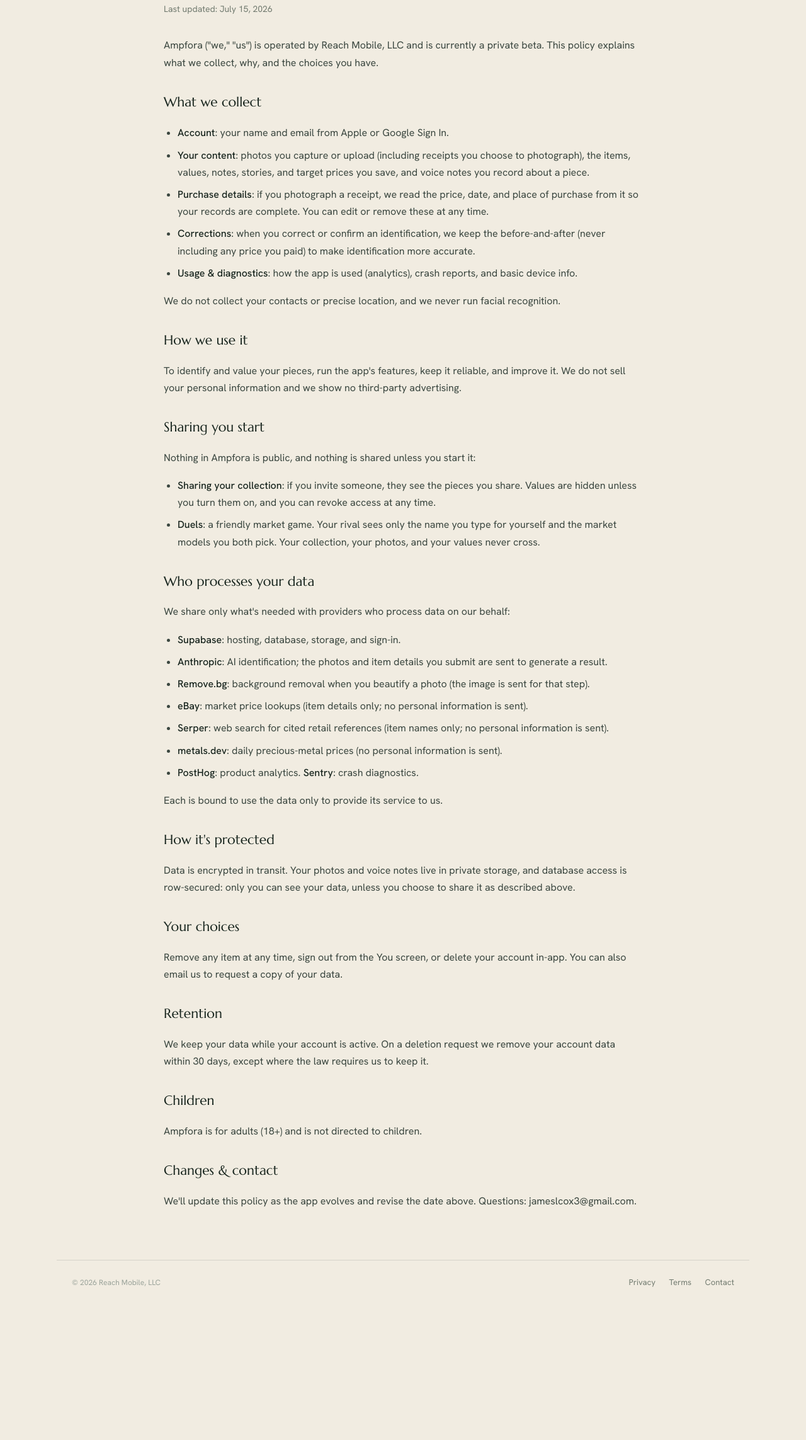
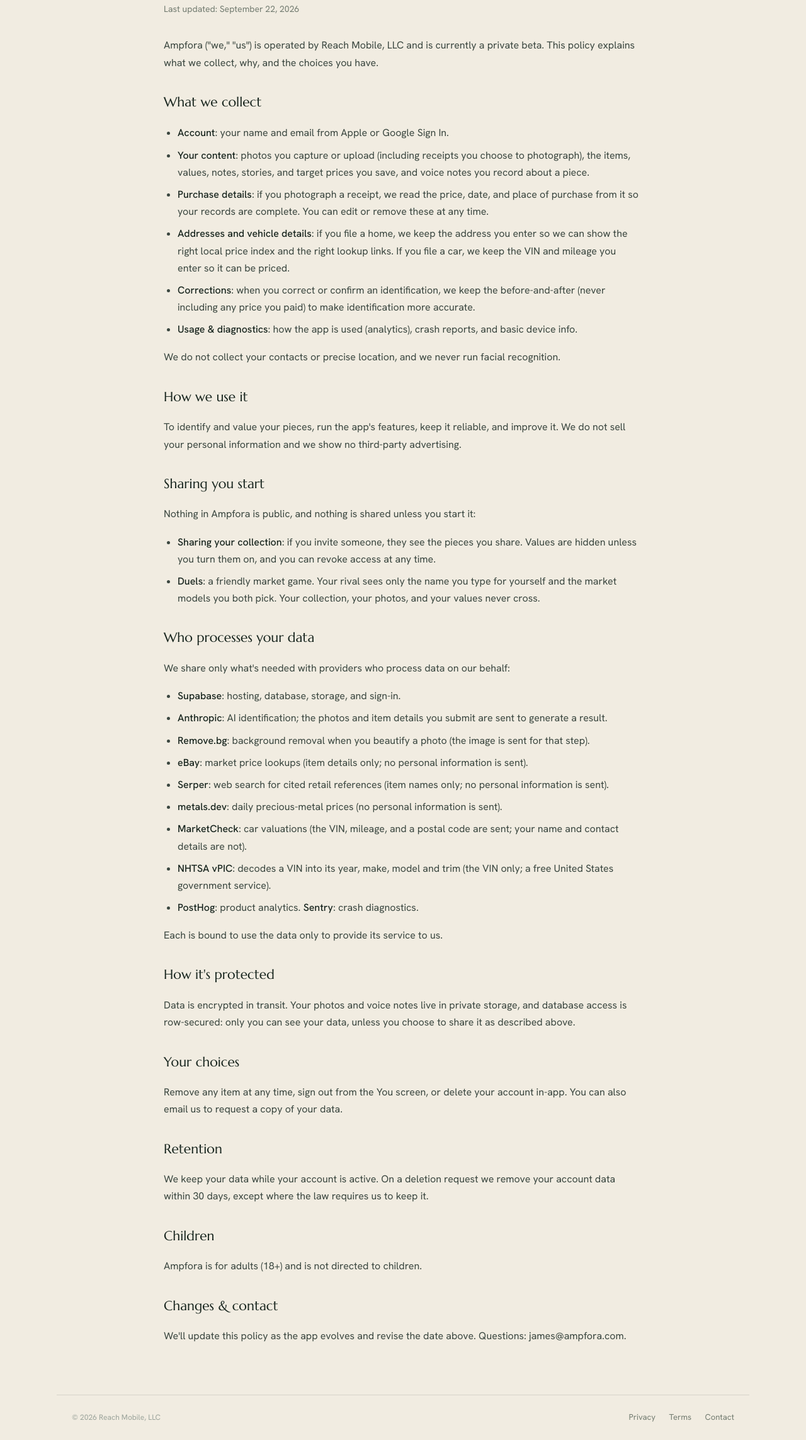
Before and after one commit to jcox-ctrl/ampfora-legal, a plain HTML site: page privacy.html in a window 1280 px wide. Shown: the part 175-2461 px from the top of the page at 63% size. Before the commit the page ends 2246 px from the top, so only its background shows below. Drawn offline with Linux system fonts and the light colour scheme.

Commit message:
contact address on the domain, and two processors disclosed
Contact is now james@ampfora.com everywhere, matching TestFlight.

Privacy policy gains two disclosures that were true in production but unwritten:
physical addresses (filing a home stores the typed address, which drives the
local price index and lookup links), and two processors, MarketCheck (VIN,
mileage and postal code, to price a car) and NHTSA vPIC (VIN, to decode it).

```diff
--- a/privacy.html
+++ b/privacy.html
@@ -25,13 +25,14 @@
 
   <main class="doc wrap">
     <h1>Privacy Policy</h1>
-    <p class="updated">Last updated: July 15, 2026</p>
+    <p class="updated">Last updated: September 22, 2026</p>
     <p>Ampfora ("we," "us") is operated by Reach Mobile, LLC and is currently a private beta. This policy explains what we collect, why, and the choices you have.</p>
     <h2>What we collect</h2>
     <ul>
     <li><strong>Account</strong>: your name and email from Apple or Google Sign In.</li>
     <li><strong>Your content</strong>: photos you capture or upload (including receipts you choose to photograph), the items, values, notes, stories, and target prices you save, and voice notes you record about a piece.</li>
     <li><strong>Purchase details</strong>: if you photograph a receipt, we read the price, date, and place of purchase from it so your records are complete. You can edit or remove these at any time.</li>
+    <li><strong>Addresses and vehicle details</strong>: if you file a home, we keep the address you enter so we can show the right local price index and the right lookup links. If you file a car, we keep the VIN and mileage you enter so it can be priced.</li>
     <li><strong>Corrections</strong>: when you correct or confirm an identification, we keep the before-and-after (never including any price you paid) to make identification more accurate.</li>
     <li><strong>Usage &amp; diagnostics</strong>: how the app is used (analytics), crash reports, and basic device info.</li>
     </ul>
@@ -53,6 +54,8 @@
     <li><strong>eBay</strong>: market price lookups (item details only; no personal information is sent).</li>
     <li><strong>Serper</strong>: web search for cited retail references (item names only; no personal information is sent).</li>
     <li><strong>metals.dev</strong>: daily precious-metal prices (no personal information is sent).</li>
+    <li><strong>MarketCheck</strong>: car valuations (the VIN, mileage, and a postal code are sent; your name and contact details are not).</li>
+    <li><strong>NHTSA vPIC</strong>: decodes a VIN into its year, make, model and trim (the VIN only; a free United States government service).</li>
     <li><strong>PostHog</strong>: product analytics. <strong>Sentry</strong>: crash diagnostics.</li>
     </ul>
     <p>Each is bound to use the data only to provide its service to us.</p>
@@ -65,7 +68,7 @@
     <h2>Children</h2>
     <p>Ampfora is for adults (18+) and is not directed to children.</p>
     <h2>Changes &amp; contact</h2>
-    <p>We'll update this policy as the app evolves and revise the date above. Questions: jameslcox3@gmail.com.</p>
+    <p>We'll update this policy as the app evolves and revise the date above. Questions: james@ampfora.com.</p>
   </main>
 
   <footer class="site-footer">
@@ -73,7 +76,7 @@
     <nav>
       <a href="privacy.html">Privacy</a>
       <a href="terms.html">Terms</a>
-      <a href="mailto:jameslcox3@gmail.com">Contact</a>
+      <a href="mailto:james@ampfora.com">Contact</a>
     </nav>
   </footer>
 
```
Also changed, not shown: index.html (+1 -1 lines), terms.html (+2 -2 lines).
